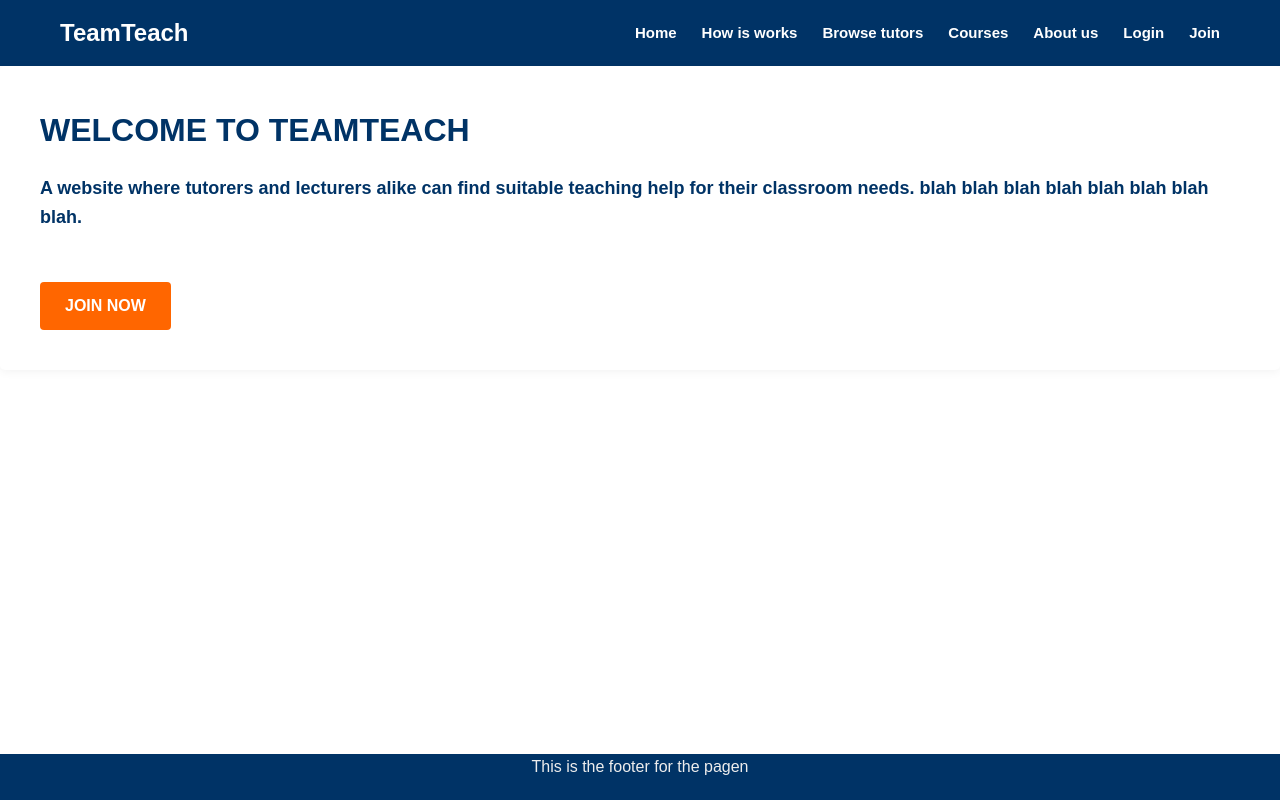
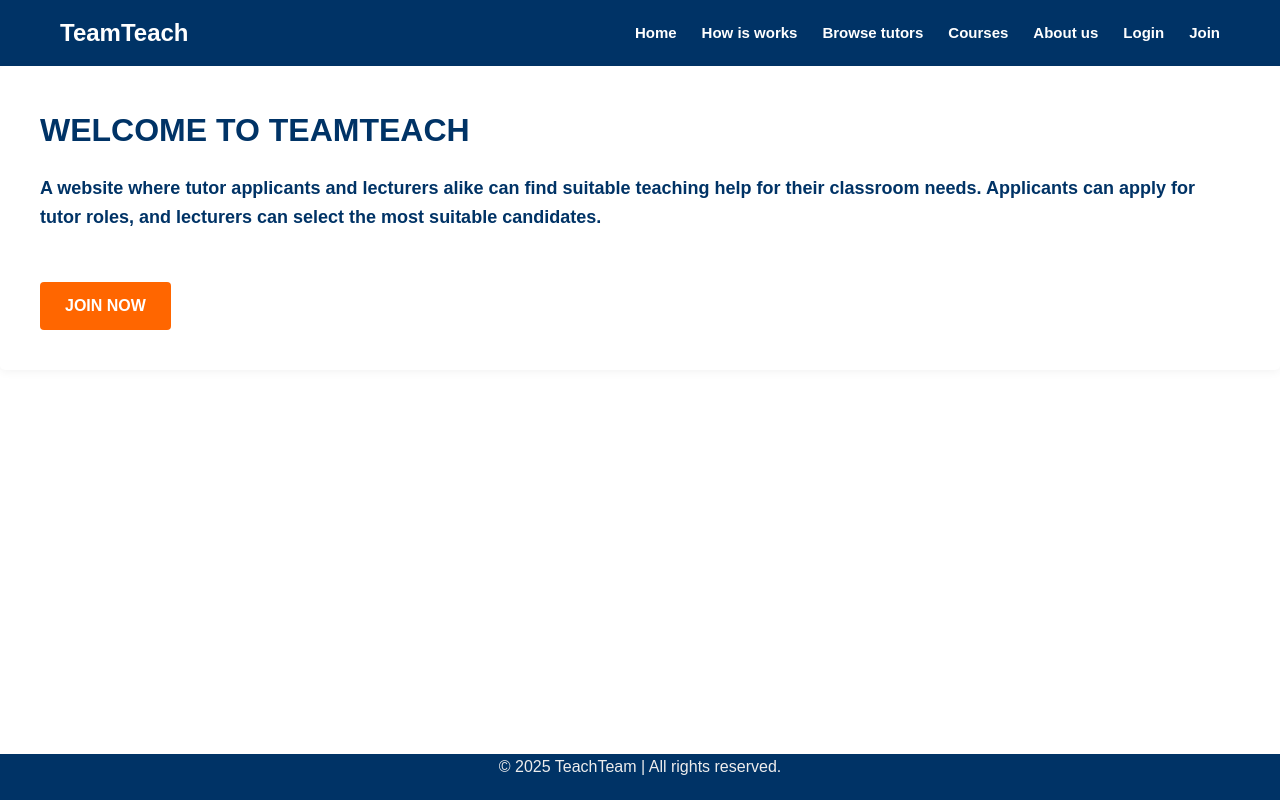
Before and after one commit to rmit-fsd-2025-s1/s4040936-a1-full_stack-, a Next.js app in the folder assignment1/: page / in a window 1280 px wide. Built offline with nearby package versions, Linux system fonts and the light colour scheme.

Commit message:
Footer changes

```diff
--- a/assignment1/src/components/Footer.tsx
+++ b/assignment1/src/components/Footer.tsx
@@ -4,11 +4,14 @@ export default function Footer(){
 return(
 <div className="Footer">
     <footer>
-    <p> This is the footer for the pagen</p>
-    </footer>
+
+     <p>© 2025 TeachTeam | All rights reserved.</p>
+     </footer>
+</div>
 
 
-</div>
+
+
 
 
 
--- a/assignment1/src/pages/index.tsx
+++ b/assignment1/src/pages/index.tsx
@@ -19,11 +19,11 @@ export default function Home() {
       <Navigation />
       <div className="content">
       <h1> WELCOME TO TEAMTEACH</h1>
+
       <p className="highlights">
-      A website where tutorers and lecturers alike can find suitable teaching help for their classroom needs. blah blah blah blah blah blah blah blah.
-      </p>
-
-      <a href="#" className="join-button">Join now</a>
+            A website where tutor applicants and lecturers alike can find suitable teaching help for their classroom needs. Applicants can apply for tutor roles, and lecturers can select the most suitable candidates.
+          </p>
+          <a href="/signin" className="join-button">Join now</a>
       </div>
 
       <Footer />
```
